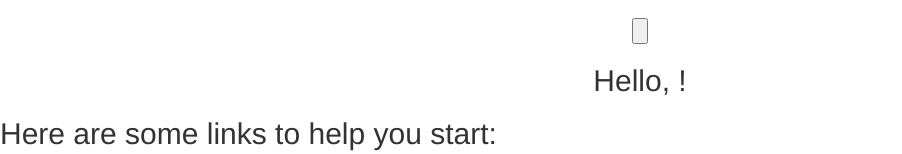
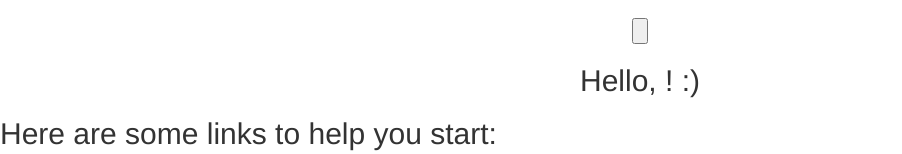
Before and after one commit to hassanaftab93/Angular-App, an Angular app: page / in a window 1280 px wide. Shown: the part 398-552 px from the top of the page, without its empty margins (0-902 px from the left). Built offline with nearby package versions, Linux system fonts and the light colour scheme.

Commit message:
Changes to App

```diff
--- a/src/app/app.component.html
+++ b/src/app/app.component.html
@@ -9,7 +9,7 @@
   <input type="text" [(ngModel)]="name">
   <br><br>
   <input type="button">
-  <h2>Hello, {{ name }}!</h2>
+  <h2>Hello, {{ name }}! :)</h2>
 </div>
 
 <h2>Here are some links to help you start: </h2>
```
